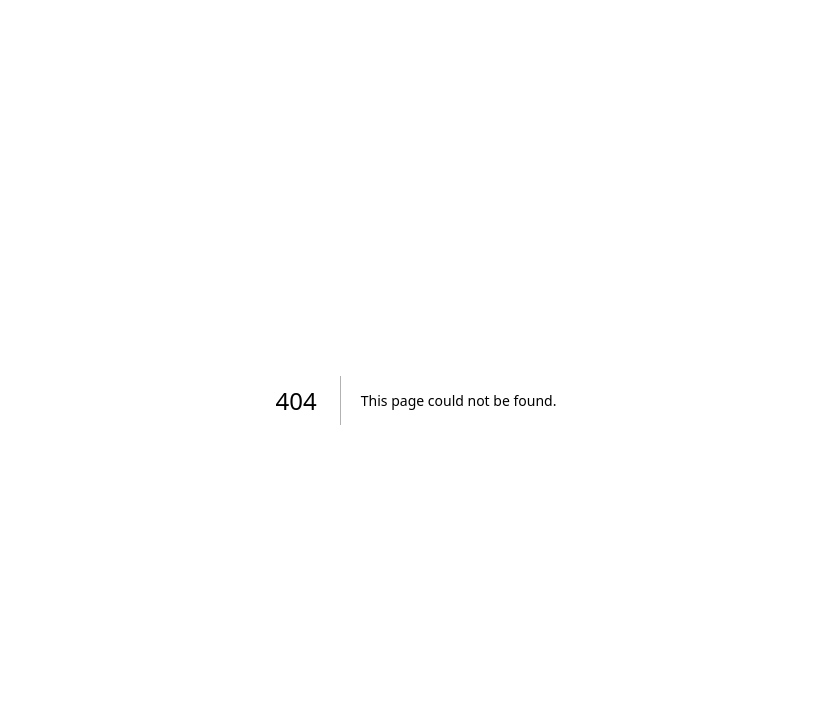
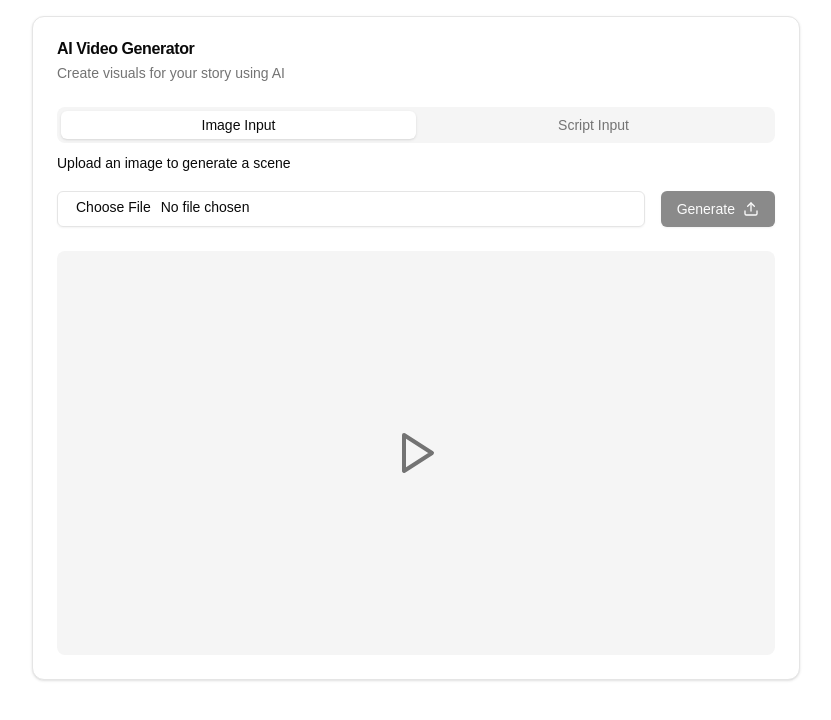
Before and after one commit to 0xAlphaDevs/VisualizeIt.ai, a Next.js app: page /create in a window 1280 px wide. Before the commit this address had no page. Shown: the top 720 px of the page, without its empty margins (224-1055 px from the left). Built offline with nearby package versions, Linux system fonts and the light colour scheme.

Commit message:
feat: add video generator page

```diff
--- a/package.json
+++ b/package.json
@@ -13,8 +13,10 @@
     "@radix-ui/colors": "^3.0.0",
     "@radix-ui/react-form": "^0.1.0",
     "@radix-ui/react-icons": "^1.3.0",
+    "@radix-ui/react-label": "^2.1.0",
     "@radix-ui/react-select": "^2.1.2",
     "@radix-ui/react-slot": "^1.1.0",
+    "@radix-ui/react-tabs": "^1.1.1",
     "@radix-ui/react-toggle-group": "^1.1.0",
     "class-variance-authority": "^0.7.0",
     "clsx": "^2.1.1",
--- /dev/null
+++ b/src/app/create/page.tsx
@@ -0,0 +1,12 @@
+import VideoGenerator from "@/components/video-generator";
+import React from "react";
+
+const CreatePage = () => {
+  return (
+    <div>
+      <VideoGenerator />
+    </div>
+  );
+};
+
+export default CreatePage;
--- /dev/null
+++ b/src/components/ui/input.tsx
@@ -0,0 +1,25 @@
+import * as React from "react"
+
+import { cn } from "@/lib/utils"
+
+export interface InputProps
+  extends React.InputHTMLAttributes<HTMLInputElement> {}
+
+const Input = React.forwardRef<HTMLInputElement, InputProps>(
+  ({ className, type, ...props }, ref) => {
+    return (
+      <input
+        type={type}
+        className={cn(
+          "flex h-9 w-full rounded-md border border-input bg-transparent px-3 py-1 text-sm shadow-sm transition-colors file:border-0 file:bg-transparent file:text-sm file:font-medium file:text-foreground placeholder:text-muted-foreground focus-visible:outline-none focus-visible:ring-1 focus-visible:ring-ring disabled:cursor-not-allowed disabled:opacity-50",
+          className
+        )}
+        ref={ref}
+        {...props}
+      />
+    )
+  }
+)
+Input.displayName = "Input"
+
+export { Input }
--- /dev/null
+++ b/src/components/ui/label.tsx
@@ -0,0 +1,26 @@
+"use client"
+
+import * as React from "react"
+import * as LabelPrimitive from "@radix-ui/react-label"
+import { cva, type VariantProps } from "class-variance-authority"
+
+import { cn } from "@/lib/utils"
+
+const labelVariants = cva(
+  "text-sm font-medium leading-none peer-disabled:cursor-not-allowed peer-disabled:opacity-70"
+)
+
+const Label = React.forwardRef<
+  React.ElementRef<typeof LabelPrimitive.Root>,
+  React.ComponentPropsWithoutRef<typeof LabelPrimitive.Root> &
+    VariantProps<typeof labelVariants>
+>(({ className, ...props }, ref) => (
+  <LabelPrimitive.Root
+    ref={ref}
+    className={cn(labelVariants(), className)}
+    {...props}
+  />
+))
+Label.displayName = LabelPrimitive.Root.displayName
+
+export { Label }
--- /dev/null
+++ b/src/components/ui/tabs.tsx
@@ -0,0 +1,55 @@
+"use client"
+
+import * as React from "react"
+import * as TabsPrimitive from "@radix-ui/react-tabs"
+
+import { cn } from "@/lib/utils"
+
+const Tabs = TabsPrimitive.Root
+
+const TabsList = React.forwardRef<
+  React.ElementRef<typeof TabsPrimitive.List>,
+  React.ComponentPropsWithoutRef<typeof TabsPrimitive.List>
+>(({ className, ...props }, ref) => (
+  <TabsPrimitive.List
+    ref={ref}
+    className={cn(
+      "inline-flex h-9 items-center justify-center rounded-lg bg-muted p-1 text-muted-foreground",
+      className
+    )}
+    {...props}
+  />
+))
+TabsList.displayName = TabsPrimitive.List.displayName
+
+const TabsTrigger = React.forwardRef<
+  React.ElementRef<typeof TabsPrimitive.Trigger>,
+  React.ComponentPropsWithoutRef<typeof TabsPrimitive.Trigger>
+>(({ className, ...props }, ref) => (
+  <TabsPrimitive.Trigger
+    ref={ref}
+    className={cn(
+      "inline-flex items-center justify-center whitespace-nowrap rounded-md px-3 py-1 text-sm font-medium ring-offset-background transition-all focus-visible:outline-none focus-visible:ring-2 focus-visible:ring-ring focus-visible:ring-offset-2 disabled:pointer-events-none disabled:opacity-50 data-[state=active]:bg-background data-[state=active]:text-foreground data-[state=active]:shadow",
+      className
+    )}
+    {...props}
+  />
+))
+TabsTrigger.displayName = TabsPrimitive.Trigger.displayName
+
+const TabsContent = React.forwardRef<
+  React.ElementRef<typeof TabsPrimitive.Content>,
+  React.ComponentPropsWithoutRef<typeof TabsPrimitive.Content>
+>(({ className, ...props }, ref) => (
+  <TabsPrimitive.Content
+    ref={ref}
+    className={cn(
+      "mt-2 ring-offset-background focus-visible:outline-none focus-visible:ring-2 focus-visible:ring-ring focus-visible:ring-offset-2",
+      className
+    )}
+    {...props}
+  />
+))
+TabsContent.displayName = TabsPrimitive.Content.displayName
+
+export { Tabs, TabsList, TabsTrigger, TabsContent }
--- /dev/null
+++ b/src/components/ui/textarea.tsx
@@ -0,0 +1,24 @@
+import * as React from "react"
+
+import { cn } from "@/lib/utils"
+
+export interface TextareaProps
+  extends React.TextareaHTMLAttributes<HTMLTextAreaElement> {}
+
+const Textarea = React.forwardRef<HTMLTextAreaElement, TextareaProps>(
+  ({ className, ...props }, ref) => {
+    return (
+      <textarea
+        className={cn(
+          "flex min-h-[60px] w-full rounded-md border border-input bg-transparent px-3 py-2 text-sm shadow-sm placeholder:text-muted-foreground focus-visible:outline-none focus-visible:ring-1 focus-visible:ring-ring disabled:cursor-not-allowed disabled:opacity-50",
+          className
+        )}
+        ref={ref}
+        {...props}
+      />
+    )
+  }
+)
+Textarea.displayName = "Textarea"
+
+export { Textarea }
--- /dev/null
+++ b/src/components/video-generator.tsx
@@ -0,0 +1,122 @@
+"use client";
+
+import { useState } from "react";
+import { Tabs, TabsContent, TabsList, TabsTrigger } from "@/components/ui/tabs";
+import {
+  Card,
+  CardContent,
+  CardDescription,
+  CardFooter,
+  CardHeader,
+  CardTitle,
+} from "@/components/ui/card";
+import { Input } from "@/components/ui/input";
+import { Label } from "@/components/ui/label";
+import { Textarea } from "@/components/ui/textarea";
+import { Button } from "@/components/ui/button";
+import { Upload, FileText, Play } from "lucide-react";
+
+export default function VideoGenerator() {
+  const [imageFile, setImageFile] = useState<File | null>(null);
+  const [script, setScript] = useState("");
+  const [isGenerating, setIsGenerating] = useState(false);
+
+  const handleImageUpload = (event: React.ChangeEvent<HTMLInputElement>) => {
+    const file = event.target.files?.[0];
+    if (file) {
+      setImageFile(file);
+    }
+  };
+
+  const handleScriptChange = (
+    event: React.ChangeEvent<HTMLTextAreaElement>
+  ) => {
+    setScript(event.target.value);
+  };
+
+  const handleSubmit = (inputType: "image" | "script") => {
+    setIsGenerating(true);
+    // Here you would implement the AI generation logic
+    console.log(
+      `Generating video from ${inputType}:`,
+      inputType === "image" ? imageFile : script
+    );
+    setTimeout(() => setIsGenerating(false), 2000); // Simulating API call
+  };
+
+  return (
+    <div className="container mx-auto p-4">
+      <Card className="w-full max-w-3xl mx-auto">
+        <CardHeader>
+          <CardTitle>AI Video Generator</CardTitle>
+          <CardDescription>
+            Create visuals for your story using AI
+          </CardDescription>
+        </CardHeader>
+        <CardContent>
+          <Tabs defaultValue="image" className="w-full">
+            <TabsList className="grid w-full grid-cols-2">
+              <TabsTrigger value="image">Image Input</TabsTrigger>
+              <TabsTrigger value="script">Script Input</TabsTrigger>
+            </TabsList>
+            <TabsContent value="image">
+              <div className="space-y-4">
+                <Label htmlFor="image-upload">
+                  Upload an image to generate a scene
+                </Label>
+                <div className="flex items-center space-x-4">
+                  <Input
+                    id="image-upload"
+                    type="file"
+                    accept="image/*"
+                    onChange={handleImageUpload}
+                    className="flex-1"
+                  />
+                  <Button
+                    onClick={() => handleSubmit("image")}
+                    disabled={!imageFile || isGenerating}
+                  >
+                    {isGenerating ? "Generating..." : "Generate"}
+                    {!isGenerating && <Upload className="ml-2 h-4 w-4" />}
+                  </Button>
+                </div>
+                {imageFile && (
+                  <p className="text-sm text-muted-foreground">
+                    Selected file: {imageFile.name}
+                  </p>
+                )}
+              </div>
+            </TabsContent>
+            <TabsContent value="script">
+              <div className="space-y-4">
+                <Label htmlFor="script-input">
+                  Enter your script with scene description
+                </Label>
+                <Textarea
+                  id="script-input"
+                  placeholder="Enter your script here..."
+                  value={script}
+                  onChange={handleScriptChange}
+                  rows={5}
+                />
+                <Button
+                  onClick={() => handleSubmit("script")}
+                  disabled={!script || isGenerating}
+                >
+                  {isGenerating ? "Generating..." : "Generate"}
+                  {!isGenerating && <FileText className="ml-2 h-4 w-4" />}
+                </Button>
+              </div>
+            </TabsContent>
+          </Tabs>
+        </CardContent>
+        <CardFooter>
+          <div className="w-full aspect-video bg-muted rounded-lg flex items-center justify-center">
+            <Play className="h-12 w-12 text-muted-foreground" />
+            <span className="sr-only">Generated video will appear here</span>
+          </div>
+        </CardFooter>
+      </Card>
+    </div>
+  );
+}
```
Also changed, not shown: 1 other file (tests, documents, lock files or other folders).
